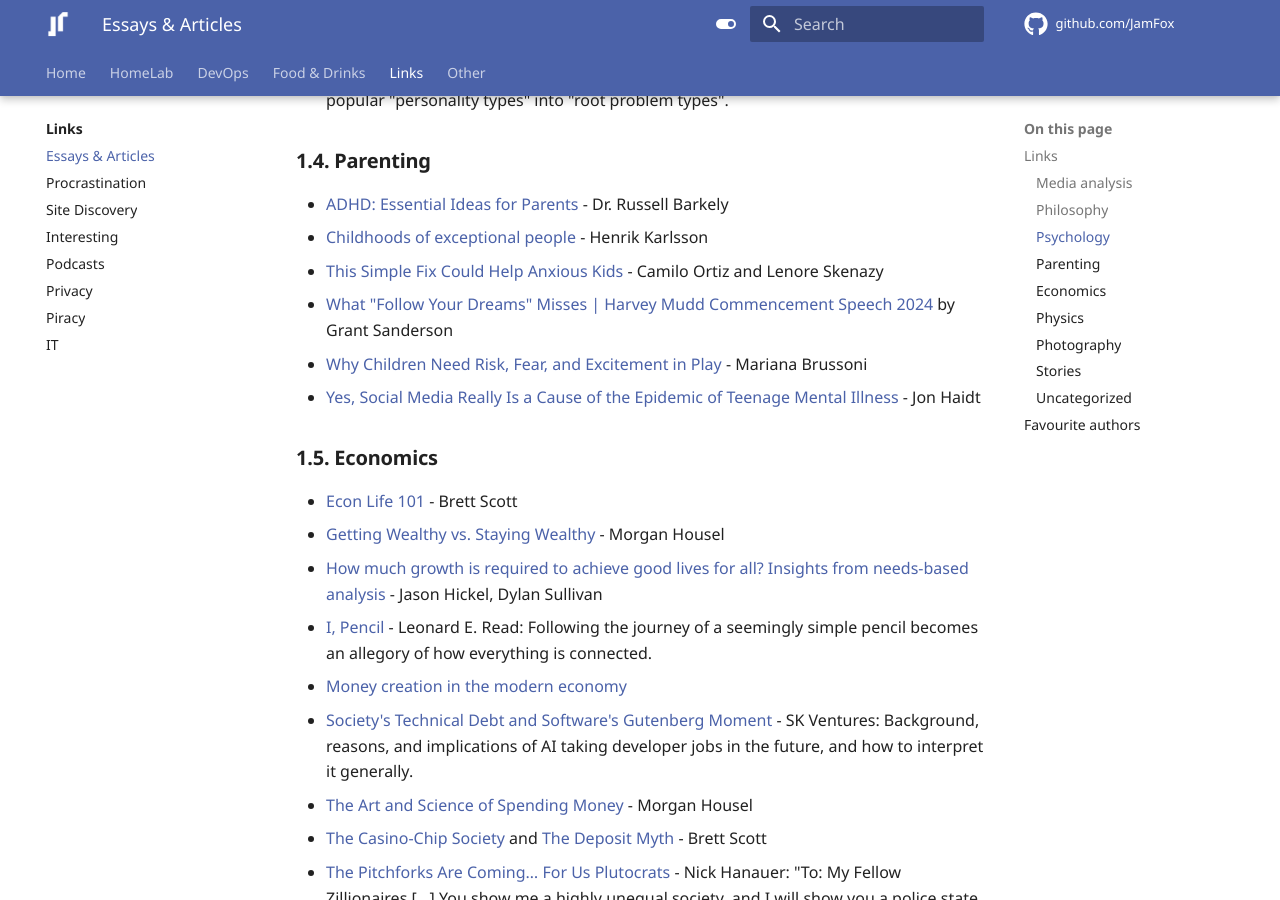
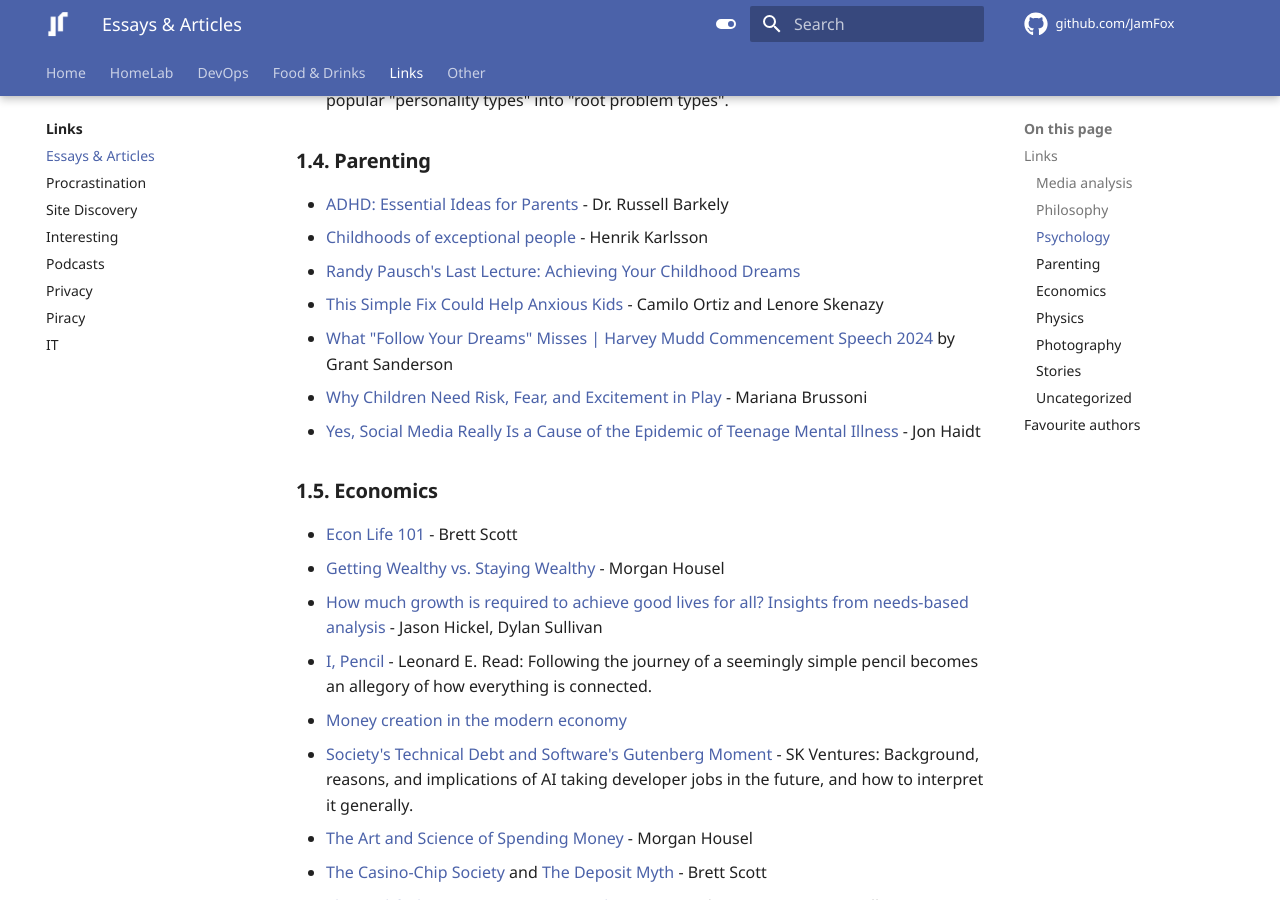
Before and after one commit to JamFox/docs.jamfox.dev, an MkDocs documentation site: the page built from docs/content/links/essays.md, in a window 1280 px wide and 900 px high, scrolled down 2253 px. Built offline with MkDocs 1.6.1 and Material for MkDocs 9.7.7, drawn with Linux system fonts in a browser that asks for light colours; comment, search, counter and statistics services are not loaded.

Commit message:
add last lecture

```diff
--- a/docs/content/links/essays.md
+++ b/docs/content/links/essays.md
@@ -67,6 +67,7 @@ title: "Essays & Articles"
 
 - [ADHD: Essential Ideas for Parents](https://www.youtube.com/watch?v=YSfCdBBqNXY) - Dr. Russell Barkely
 - [Childhoods of exceptional people](https://www.lesswrong.com/posts/CYN7swrefEss4e3Qe/childhoods-of-exceptional-people) - Henrik Karlsson
+- [Randy Pausch's Last Lecture: Achieving Your Childhood Dreams](https://youtu.be/ji5_MqicxSo)
 - [This Simple Fix Could Help Anxious Kids](https://www.nytimes.com/2023/09/04/opinion/anxiety-depression-teens.html) - Camilo Ortiz and Lenore Skenazy
 - [What "Follow Your Dreams" Misses | Harvey Mudd Commencement Speech 2024](https://www.youtube.com/watch?v=W3I3kAg2J7w) by Grant Sanderson
 - [Why Children Need Risk, Fear, and Excitement in Play](https://www.afterbabel.com/p/why-children-need-risk-fear-and-excitement) - Mariana Brussoni
```
